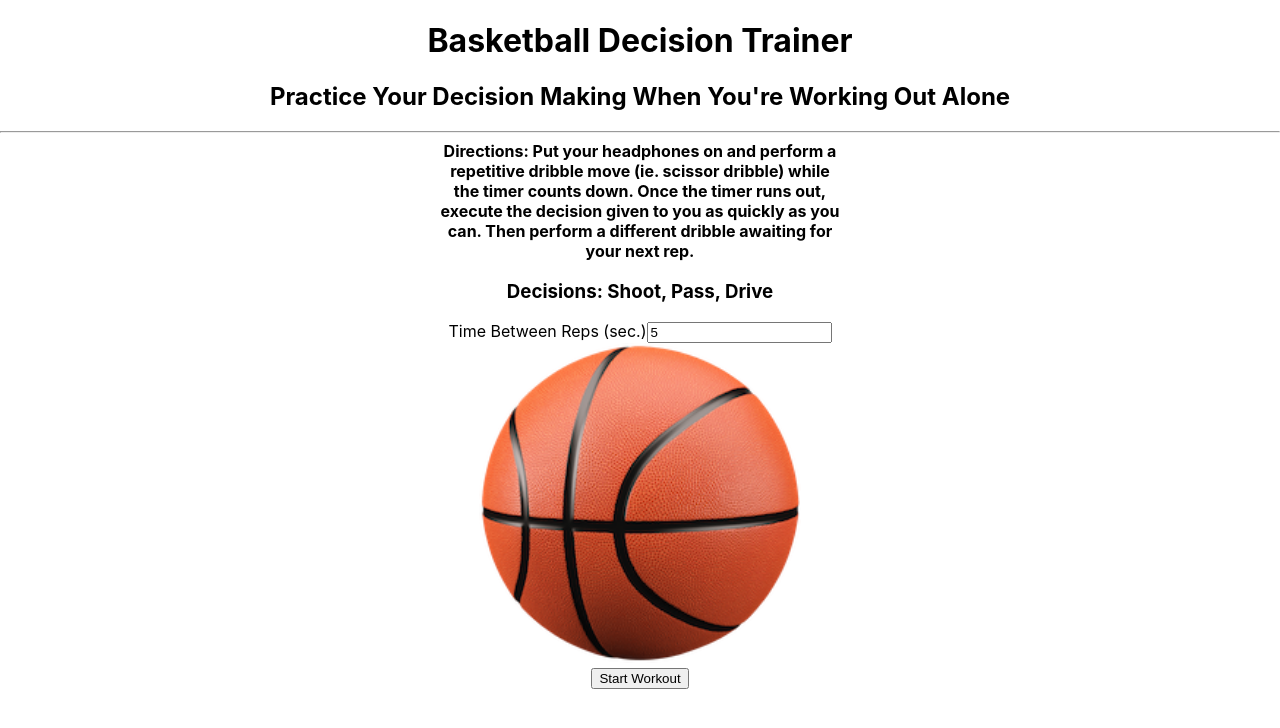
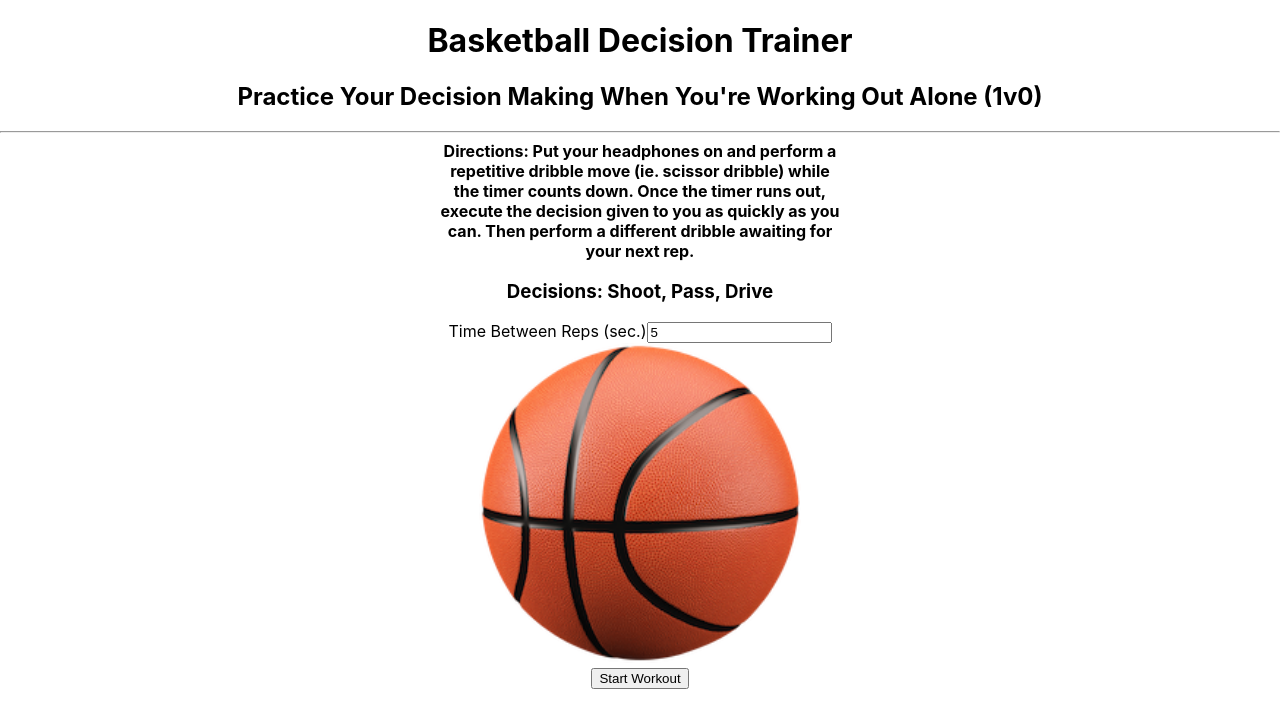
Before and after one commit to MarkoBezic/bdt-coach, a React (Create React App) app: page / in a window 1280 px wide. Shown: the top 728 px of the page. Built offline with nearby package versions, Linux system fonts and the light colour scheme.

Commit message:
Change value prop

```diff
--- a/src/WorkoutPage.tsx
+++ b/src/WorkoutPage.tsx
@@ -63,7 +63,7 @@ function WorkoutPage(props: any) {
     return <React.Fragment>
         <div>
             <h1>Basketball Decision Trainer</h1>
-            <h2>Practice Your Decision Making When You're Working Out Alone</h2>
+            <h2>Practice Your Decision Making When You're Working Out Alone (1v0)</h2>
             <hr/>
             <h4 className="text-center w-400px m-auto">Directions: Put your headphones on and perform a repetitive dribble move (ie. scissor dribble) while the timer counts down. Once the timer runs out, execute the decision given to you as quickly as you can. Then perform a different dribble awaiting for your next rep.</h4>
 
```
